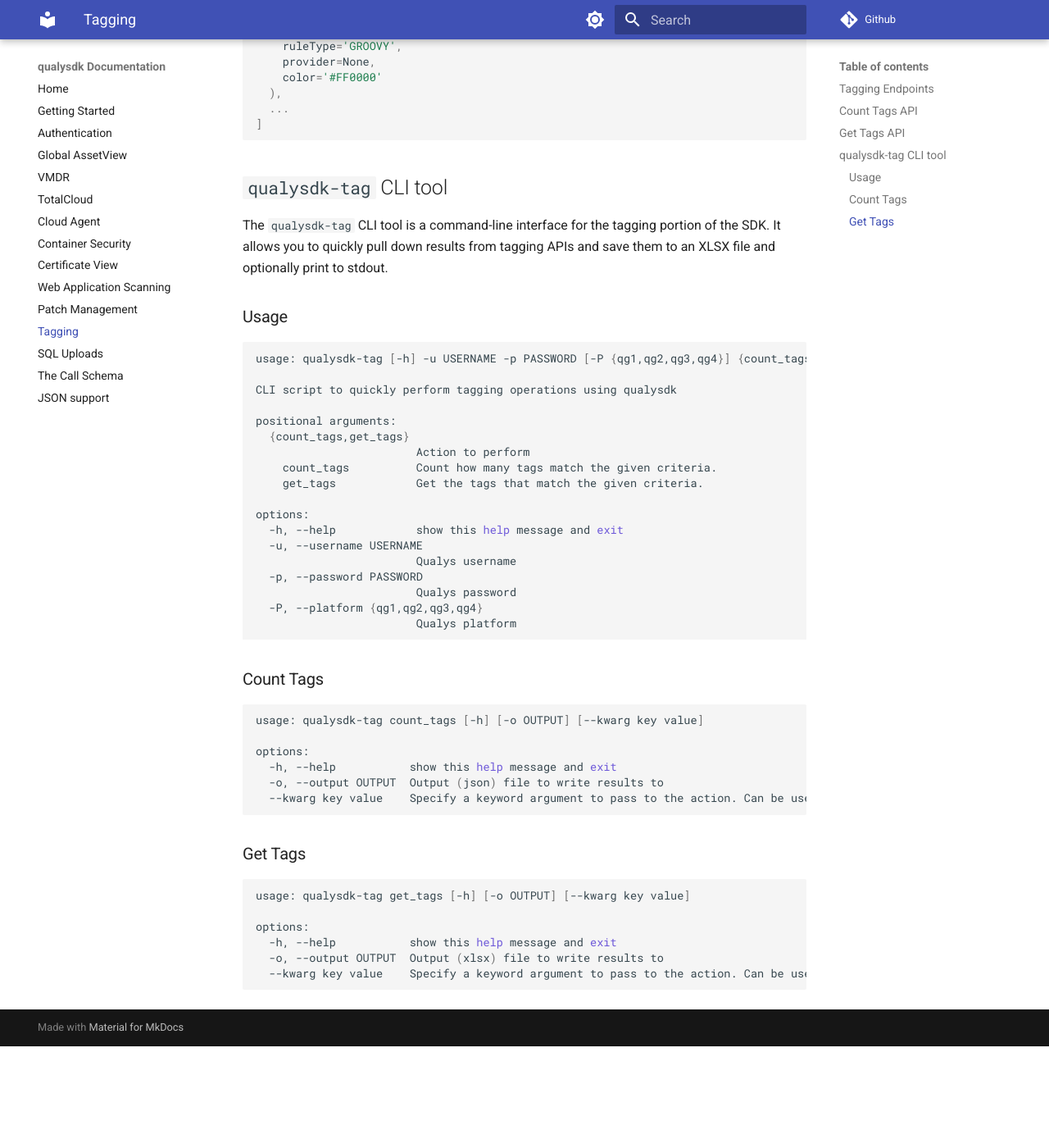
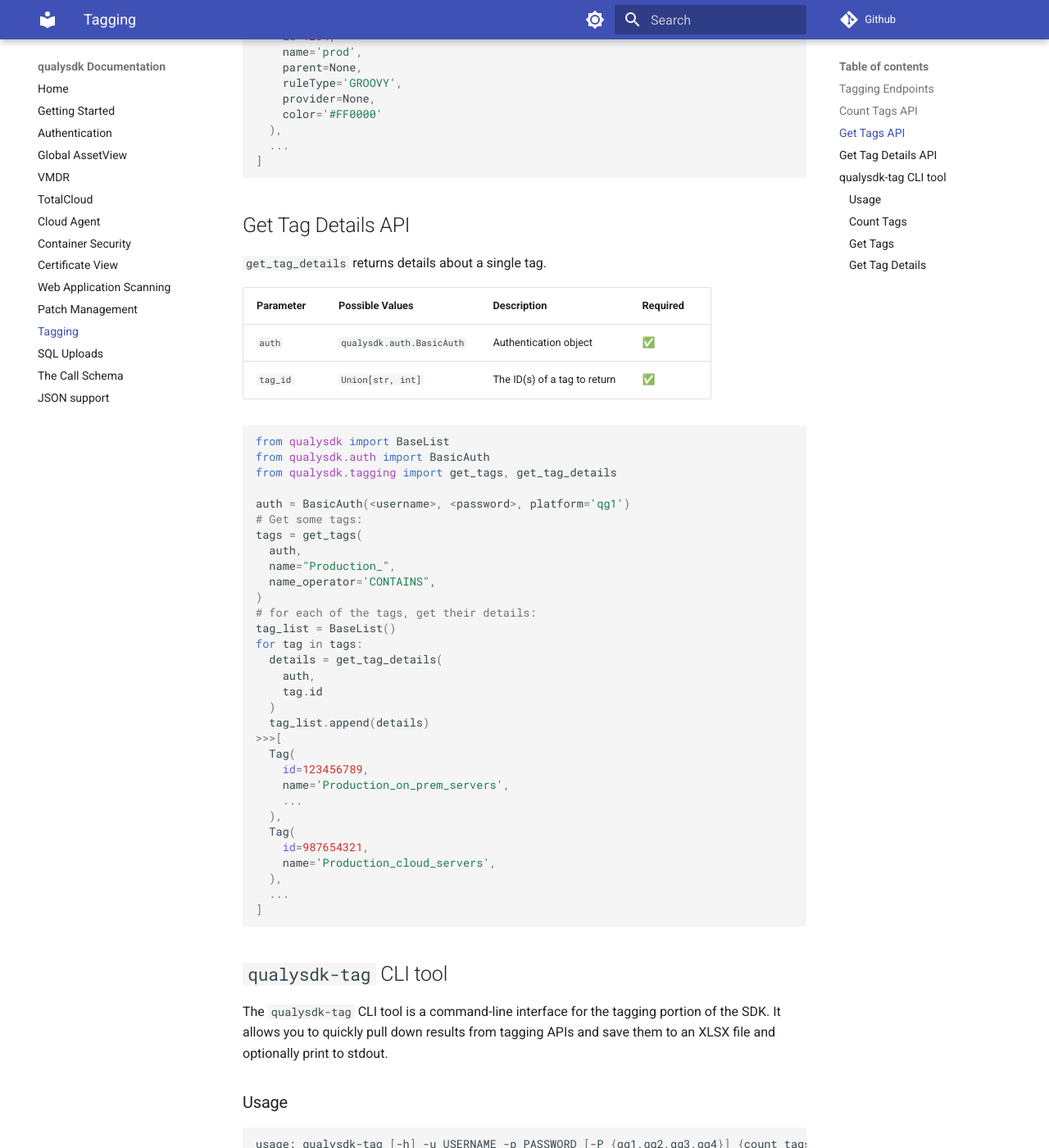
Before and after one commit to 0x41424142/qualysdk, an MkDocs documentation site: the page built from docs/tagging.md, in a window 1280 px wide and 1400 px high, scrolled down 3698 px. Shown: the whole window at 82% size. Built offline with MkDocs 1.6.1 and Material for MkDocs 9.7.7, drawn with Linux system fonts in a browser that asks for light colours; comment, search, counter and statistics services are not loaded; before the commit the page ends 4974 px from its top, so only the background shows below that; some of the changed text lies outside the part shown.

Commit message:
Added get_tag_details to tagging

````diff
--- a/docs/tagging.md
+++ b/docs/tagging.md
@@ -14,6 +14,7 @@
 |--|--|
 | ```count_tags``` | Returns the number of tags in the subscription that match given kwargs. |
 | ```get_tags``` | Returns a list of tags in the subscription that match given kwargs. |
+| ```get_tag_details``` | Returns details about a single tag. |
 
 
 ## Count Tags API
@@ -22,7 +23,7 @@
 
 |Parameter| Possible Values |Description| Required|
 |--|--|--|--|
-|```auth```|```qualysdk.auth.TokenAuth``` | Authentication object | ✅ |
+|```auth```|```qualysdk.auth.BasicAuth``` | Authentication object | ✅ |
 | ```id``` | ``` Union[str, int]``` | The ID(s) of a tag to return | ❌ |
 | ```id_operator``` | ```Literal["EQUALS", "NOT EQUALS", "GREATER", "LESSER", "IN"]``` | The operator to use for the id | ❌ |
 | ```name``` | ```str``` | The name of a tag to return | ❌ |
@@ -36,10 +37,10 @@
 | ```color``` | ```str``` | The color of the tag as a hex code, such as #FFFFFF | ❌ |
 
 ```py
-from qualysdk.auth import TokenAuth
+from qualysdk.auth import BasicAuth
 from qualysdk.tagging import count_tags
 
-auth = TokenAuth(<username>, <password>, platform='qg1')
+auth = BasicAuth(<username>, <password>, platform='qg1')
 
 # Get the total count of tags:
 tags = count_tags(auth)
@@ -72,7 +73,7 @@
 
 |Parameter| Possible Values |Description| Required|
 |--|--|--|--|
-|```auth```|```qualysdk.auth.TokenAuth``` | Authentication object | ✅ |
+|```auth```|```qualysdk.auth.BasicAuth``` | Authentication object | ✅ |
 | ```id``` | ``` Union[str, int]``` | The ID(s) of a tag to return | ❌ |
 | ```id_operator``` | ```Literal["EQUALS", "NOT EQUALS", "GREATER", "LESSER", "IN"]``` | The operator to use for the id | ❌ |
 | ```name``` | ```str``` | The name of a tag to return | ❌ |
@@ -86,9 +87,9 @@
 | ```color``` | ```str``` | The color of the tag as a hex code, such as #FFFFFF | ❌ |
 
 ```py
-from qualysdk.auth import TokenAuth
+from qualysdk.auth import BasicAuth
 from qualysdk.tagging import get_tags
-auth = TokenAuth(<username>, <password>, platform='qg1')
+auth = BasicAuth(<username>, <password>, platform='qg1')
 
 # Get all tags:
 tags = get_tags(auth)
@@ -112,6 +113,50 @@
 ]
 ```
 
+## Get Tag Details API
+
+```get_tag_details``` returns details about a single tag.
+
+|Parameter| Possible Values |Description| Required|
+|--|--|--|--|
+|```auth```|```qualysdk.auth.BasicAuth``` | Authentication object | ✅ |
+| ```tag_id``` | ``` Union[str, int]``` | The ID(s) of a tag to return | ✅ |
+
+```py
+from qualysdk import BaseList
+from qualysdk.auth import BasicAuth
+from qualysdk.tagging import get_tags, get_tag_details
+
+auth = BasicAuth(<username>, <password>, platform='qg1')
+# Get some tags:
+tags = get_tags(
+  auth,
+  name="Production_",
+  name_operator='CONTAINS",
+)
+# for each of the tags, get their details:
+tag_list = BaseList()
+for tag in tags:
+  details = get_tag_details(
+    auth,
+    tag.id
+  )
+  tag_list.append(details)
+>>>[
+  Tag(
+    id=123456789,
+    name='Production_on_prem_servers',
+    ...
+  ),
+  Tag(
+    id=987654321,
+    name='Production_cloud_servers',
+  ),
+  ...
+]
+
+```
+
 ## ```qualysdk-tag``` CLI tool
 
 The ```qualysdk-tag``` CLI tool is a command-line interface for the tagging portion of the SDK. It allows you to quickly pull down results from tagging APIs and save them to an XLSX file and optionally print to stdout.
@@ -119,15 +164,16 @@
 ### Usage
 
 ```bash
-usage: qualysdk-tag [-h] -u USERNAME -p PASSWORD [-P {qg1,qg2,qg3,qg4}] {count_tags,get_tags} ...
+usage: qualysdk-tag [-h] -u USERNAME -p PASSWORD [-P {qg1,qg2,qg3,qg4}] {count_tags,get_tags,get_tag_details} ...
 
 CLI script to quickly perform tagging operations using qualysdk
 
 positional arguments:
-  {count_tags,get_tags}
+  {count_tags,get_tags,get_tag_details}
                         Action to perform
     count_tags          Count how many tags match the given criteria.
     get_tags            Get the tags that match the given criteria.
+    get_tag_details     Get all details of a single tag.
 
 options:
   -h, --help            show this help message and exit
@@ -160,3 +206,14 @@
   -o, --output OUTPUT  Output (xlsx) file to write results to
   --kwarg key value    Specify a keyword argument to pass to the action. Can be used multiple times
 ```
+
+### Get Tag Details
+
+```bash
+usage: qualysdk-tag get_tag_details [-h] [-o OUTPUT] -t TAGID
+
+options:
+  -h, --help           show this help message and exit
+  -o, --output OUTPUT  Output (json) file to write results to
+  -t, --tagId TAGID    ID of the tag to pull details for
+```
--- a/pyproject.toml
+++ b/pyproject.toml
@@ -1,6 +1,6 @@
 [tool.poetry]
 name = "qualysdk"
-version = "0.3.1"
+version = "0.3.2"
 description = "SDK for interacting with Qualys APIs, across most modules the platform offers."
 authors = ["0x41424142 <jake@jakelindsay.uk>", "0x4A616B65 <jake.lindsay@thermofisher.com>"]
 maintainers = ["Jake Lindsay <jake@jakelindsay.uk>"]
````
Also changed, not shown: 3 other files.
